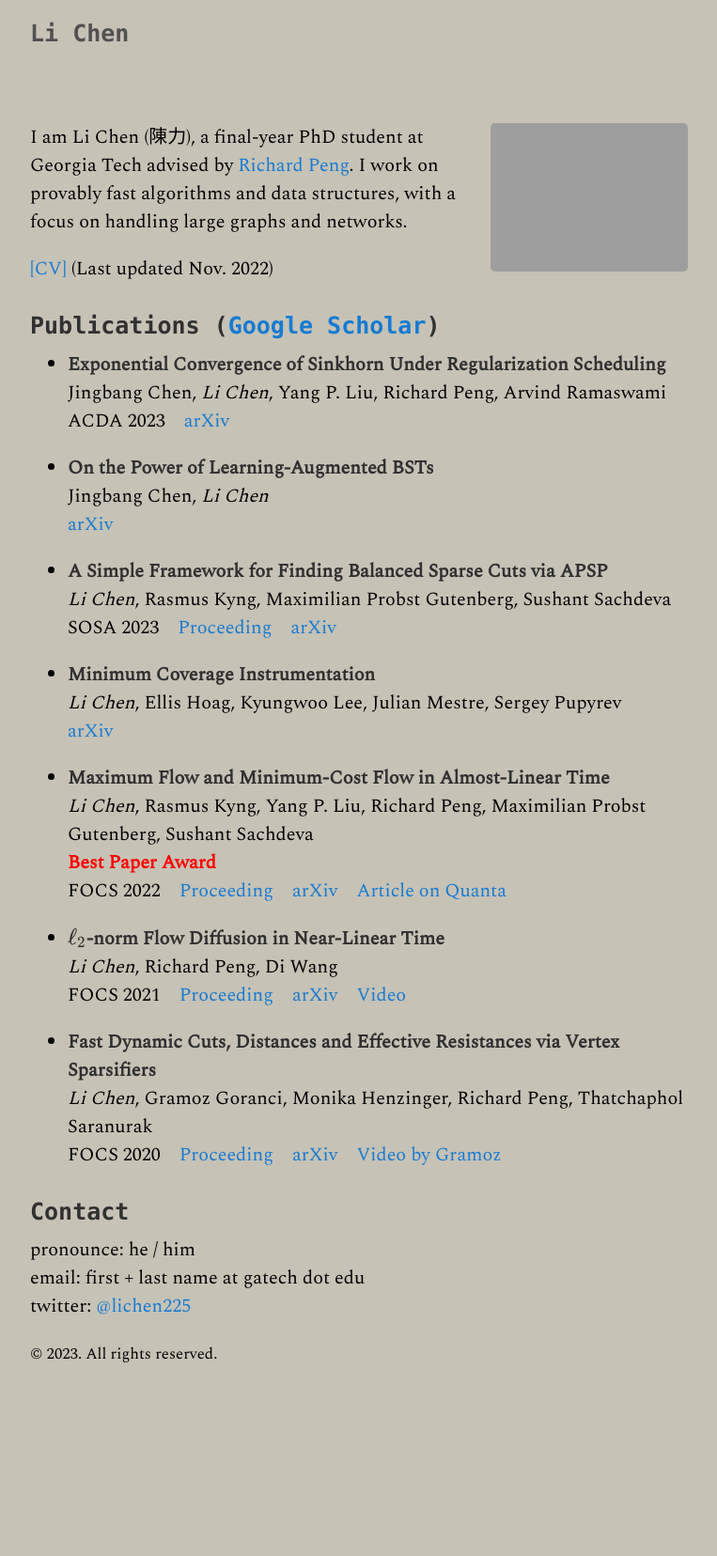
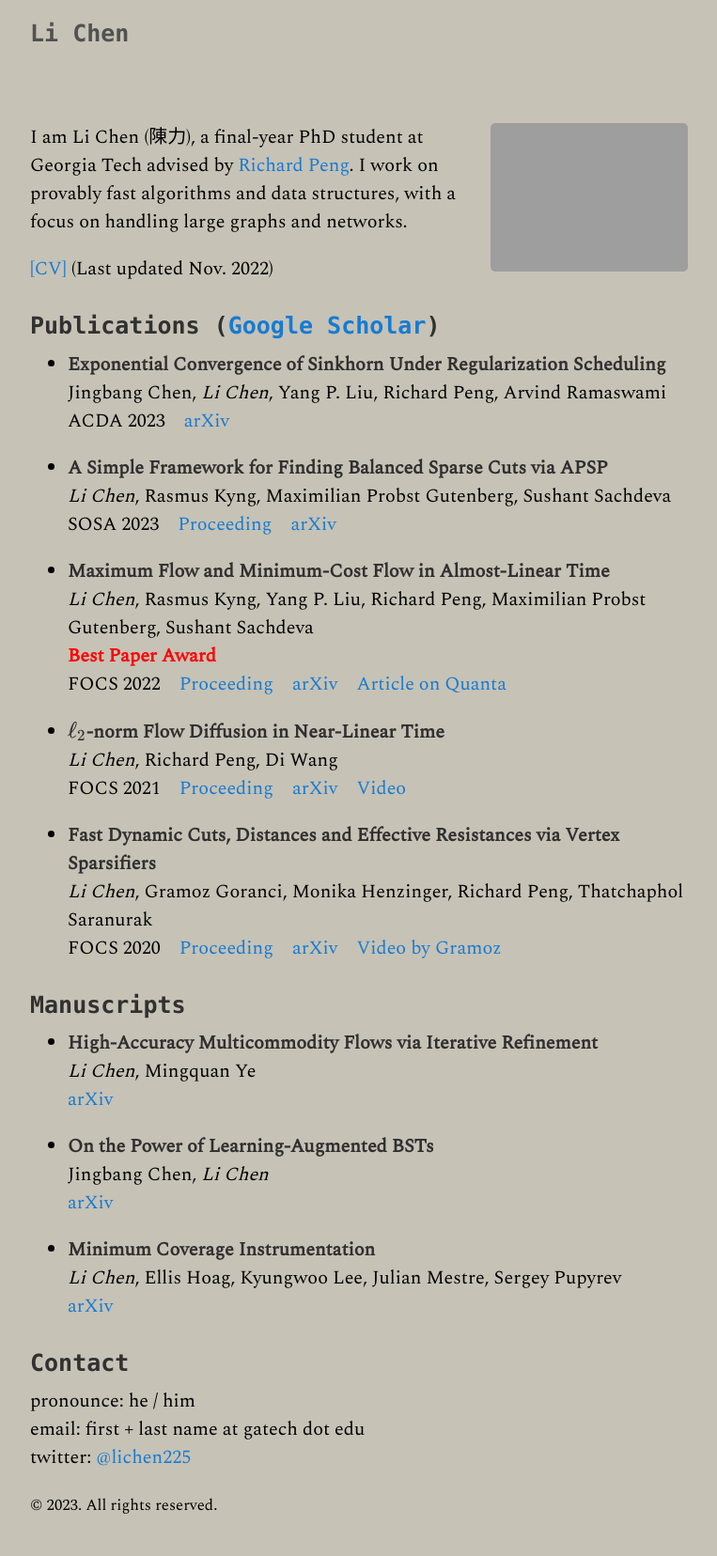
Before and after one commit to lic225/lic225.github.io, a Jekyll site: the page built from about.md, in a window 1280 px wide. Shown: the whole page at 94% size, without its empty margins (258-1021 px from the left). Built offline with Jekyll 4.4.1, drawn with Linux system fonts in a browser that asks for light colours; nearby versions of some CDN libraries; some web fonts are replaced; before the commit the page ends 1495 px from its top, so only the background shows below that.

Commit message:
multicomm

```diff
--- a/about.md
+++ b/about.md
@@ -46,6 +38,20 @@ I work on provably fast algorithms and data structures, with a focus on handling
   *Li Chen*, Gramoz Goranci, Monika Henzinger, Richard Peng, Thatchaphol Saranurak
   FOCS 2020&emsp;[Proceeding](https://ieeexplore.ieee.org/abstract/document/9317991)&emsp;[arXiv](https://arxiv.org/abs/2005.02368)&emsp;[Video by Gramoz](https://youtu.be/RbjBt-CvE1I)
 
+### Manuscripts
+
+* **High-Accuracy Multicommodity Flows via Iterative Refinement**
+  *Li Chen*, Mingquan Ye
+  [arXiv](https://arxiv.org/abs/2304.11252)
+
+* **On the Power of Learning-Augmented BSTs**
+  Jingbang Chen, *Li Chen*
+  [arXiv](https://arxiv.org/abs/2211.09251)
+
+* **Minimum Coverage Instrumentation**
+  *Li Chen*, Ellis Hoag, Kyungwoo Lee, Julian Mestre, Sergey Pupyrev
+  [arXiv](https://arxiv.org/abs/2208.13907)
+
 ### Contact
 
 pronounce: he / him
```
Also changed, not shown: other parts of about.md (+0 -8 lines).
